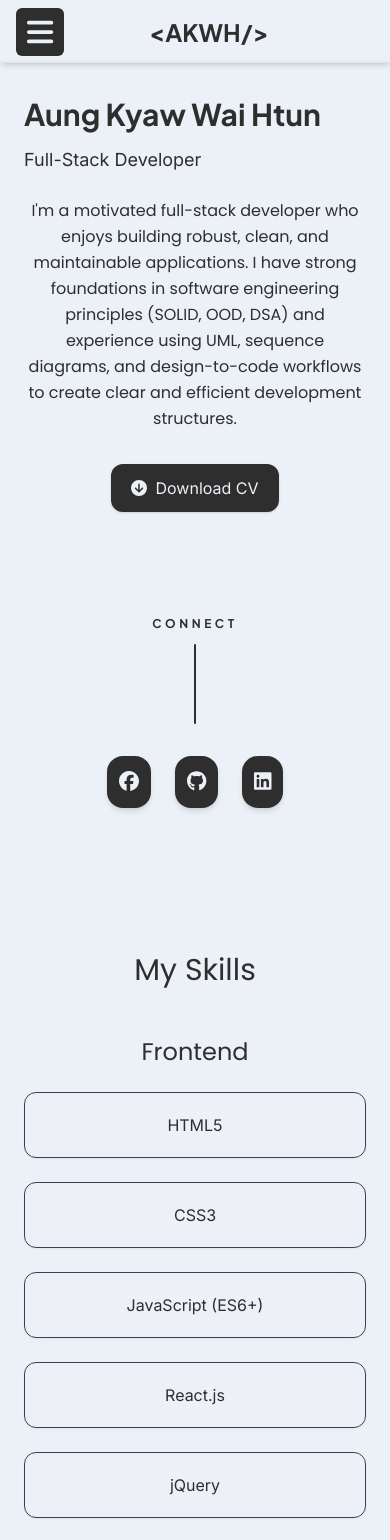
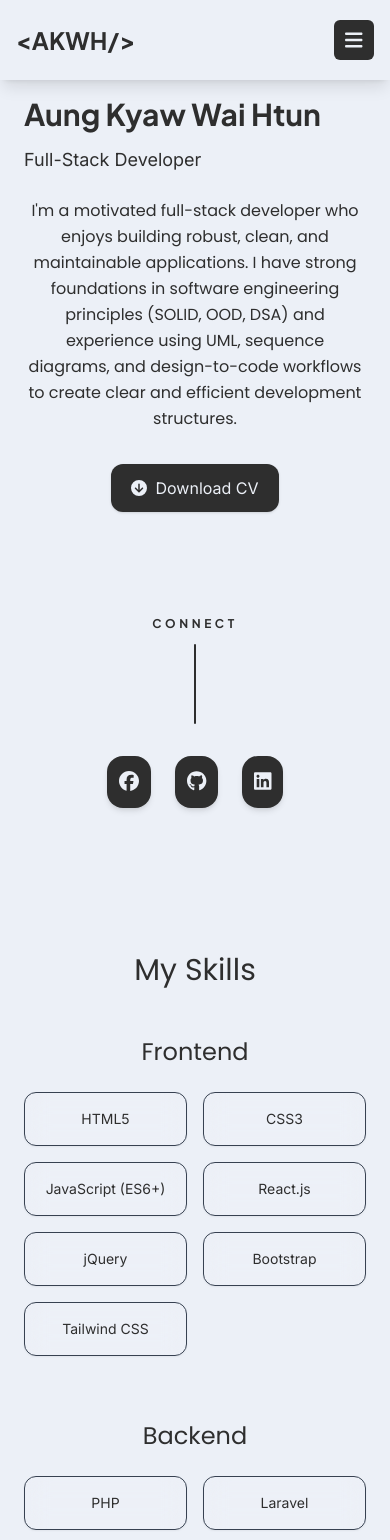
Before and after one commit to akwhtun/React-Portfolio, a React (Create React App) app: page / in a window 390 px wide. Shown: the top 1540 px of the page. Built offline with nearby package versions, Linux system fonts and the light colour scheme.

Commit message:
update cv

```diff
--- a/src/components/Navbar.jsx
+++ b/src/components/Navbar.jsx
@@ -1,49 +1,46 @@
 import React, { useState } from "react";
 import { Link } from "react-scroll";
 import { FontAwesomeIcon } from "@fortawesome/react-fontawesome";
-import { faBars } from "@fortawesome/free-solid-svg-icons";
+import { faBars, faTimes } from "@fortawesome/free-solid-svg-icons";
 
 export default function Navbar() {
-  const [mobileMenu, setMobileMenu] = useState(false);
+  const [mobileMenuOpen, setMobileMenuOpen] = useState(false);
 
   const handleMobileMenu = () => {
-    setMobileMenu((pre) => !pre);
+    setMobileMenuOpen((pre) => !pre);
   };
 
   const scrollToTop = () => {
     window.scrollTo({ top: 0, behavior: "smooth" });
+    // Close menu if it was open (for mobile interaction)
+    if (mobileMenuOpen) {
+      setMobileMenuOpen(false);
+    }
   };
 
-  const offsetValue = -63;
+  // Adjusted offset to match the 80px height
+  const offsetValue = -80;
 
   return (
     <nav
-      className="bg-color text-color border-b-2 fixed top-0 left-0 w-full shadow-md"
-      style={{ zIndex: 10000, height: "63px" }}
+      // ADDED: shadow-lg class to reintroduce the shadow below the navbar
+      className="bg-color text-color fixed top-0 left-0 w-full shadow-lg transition-all duration-300"
+      style={{ zIndex: 10000, height: "80px" }}
     >
-      <div className="mx-auto max-w-7xl px-4 sm:px-6 lg:px-8">
-        <div className="flex h-16 items-center justify-between">
-          {/* MOBILE MENU BUTTON */}
-          <div className="flex sm:hidden">
-            <button
-              type="button"
-              onClick={handleMobileMenu}
-              className="px-4 py-3 w-12 h-12  flex items-center justify-center rounded-md rev-bg-color rev-text-color hover:bg-gray-900 transition focus:ring-2 focus:ring-inset"
-            >
-              <FontAwesomeIcon icon={faBars} className="text-3xl" />
-            </button>
-          </div>
+      <div className="mx-auto max-w-7xl px-4 sm:px-6 lg:px-8 h-[80px]">
+        {/* Main Flex container now uses h-full to fit the 80px parent height */}
+        <div className="flex h-full items-center justify-between">
 
-          {/* LOGO */}
+          {/* LOGO - Always on the left */}
           <div
-            className="flex flex-1 justify-center sm:justify-start pr-5 text-color plus-jakarta-sans font-semibold text-2xl cursor-pointer"
+            className="flex flex-none justify-start text-color plus-jakarta-sans font-semibold text-2xl cursor-pointer transition duration-300 hover:opacity-80"
             onClick={scrollToTop}
           >
             <span>&lt;AKWH/&gt;</span>
           </div>
 
-          {/* DESKTOP MENU */}
-          <div className="hidden sm:flex space-x-4 text-color bg-color plus-jakarta-sans">
+          {/* DESKTOP MENU - Hidden on Mobile */}
+          <div className="hidden sm:flex space-x-2 lg:space-x-4 text-color bg-color plus-jakarta-sans">
             {[
               { to: "home", label: "Home" },
               { to: "skills", label: "Skills" },
@@ -57,18 +54,38 @@ export default function Navbar() {
                 smooth={true}
                 duration={500}
                 offset={offsetValue}
-                className="cursor-pointer rounded-md px-5 py-3  text-medium font-medium hover:bg-gray-900 hover:text-gray-200 transition"
+                className="cursor-pointer rounded-md px-3 lg:px-5 py-2 text-medium font-medium hover:bg-gray-900 hover:text-gray-200 transition-colors duration-200"
               >
                 {item.label}
               </Link>
             ))}
           </div>
+
+          {/* MOBILE MENU BUTTON - Always on the right on mobile */}
+          <div className="flex sm:hidden">
+            <button
+              type="button"
+              onClick={handleMobileMenu}
+              className="w-10 h-10 flex items-center justify-center rounded-md rev-bg-color rev-text-color hover:bg-gray-900 transition-all duration-300"
+              aria-expanded={mobileMenuOpen}
+            >
+              <FontAwesomeIcon
+                icon={mobileMenuOpen ? faTimes : faBars}
+                className={`text-xl transition-transform duration-300 ${mobileMenuOpen ? 'rotate-90' : 'rotate-0'}`}
+              />
+            </button>
+          </div>
+
         </div>
       </div>
 
-      {/* MOBILE DROPDOWN MENU */}
-      <div className={`sm:hidden plus-jakarta-sans transition-all duration-300 ${mobileMenu ? "max-h-60" : "max-h-0 overflow-hidden"}`}>
-        <div className="space-y-1 px-4 pb-3 pt-2 bg-color text-color shadow-md">
+      {/* MOBILE DROPDOWN MENU with ANIMATION */}
+      <div
+        className={`sm:hidden plus-jakarta-sans absolute w-full top-[80px] left-0 transform origin-top transition-all duration-300 ease-in-out overflow-hidden ${
+          mobileMenuOpen ? "max-h-96 opacity-100" : "max-h-0 opacity-0 pointer-events-none"
+        }`}
+      >
+        <div className="space-y-1 px-4 pb-3 pt-2 bg-color text-color shadow-xl">
           {[
             { to: "home", label: "Home" },
             { to: "skills", label: "Skills" },
@@ -82,8 +99,8 @@ export default function Navbar() {
               smooth={true}
               duration={500}
               offset={offsetValue}
-              onClick={() => setMobileMenu(false)}
-              className="block cursor-pointer rounded-md px-3 py-3 text-base font-medium hover:bg-gray-900 hover:text-gray-200 transition"
+              onClick={() => setMobileMenuOpen(false)} // Close menu on click
+              className="block cursor-pointer rounded-md px-3 py-3 text-base font-medium hover:bg-gray-900 hover:text-gray-200 transition-colors duration-200"
             >
               {item.label}
             </Link>
--- a/src/components/SkillsList.jsx
+++ b/src/components/SkillsList.jsx
@@ -24,12 +24,14 @@ export default function Skills() {
   return (
     <section
       id="skills"
-      className="px-6 md:px-20 py-20 text-color bg-color w-full max-w-screen-xl mx-auto"
+      className="px-6 md:px-10 py-20 text-color bg-color w-full" // Removed max-w-screen-xl here
     >
       <h2 className="text-3xl sm:text-4xl font-extrabold poppins-regular text-center mb-12">
         My Skills
       </h2>
 
+      {/* NEW: Centering and Max Width Container for content */}
+      <div className="max-w-4xl mx-auto">
         {/* Loop categories */}
         {Object.entries(skills).map(([category, items], index) => (
           <div key={index} className="mb-16">
@@ -37,13 +39,14 @@ export default function Skills() {
               {category}
             </p>
 
-          {/* Responsive Skill Cards */}
-          <div className="grid grid-cols-1 sm:grid-cols-2 md:grid-cols-3 lg:grid-cols-4 gap-6">
+            {/* Enhanced Responsive Skill Cards */}
+            {/* Start at 2 columns on extra-small, 3 on medium, 4 on large */}
+            <div className="grid grid-cols-2 **md:grid-cols-3** **lg:grid-cols-4** gap-4 **sm:gap-6**">
               {items.map((skill, i) => (
                 <div
                   key={i}
-                className="p-5 border border-gray-700 rounded-xl inter font-semibold text-center shadow-sm
-                hover:shadow-xl hover:-translate-y-1 transition-all duration-300 bg-white/5 backdrop-blur-md"
+                  className="p-4 sm:p-5 border border-gray-700 rounded-xl inter font-semibold text-center shadow-sm
+                  hover:shadow-xl hover:-translate-y-1 transition-all duration-300 bg-white/5 backdrop-blur-md text-sm sm:text-base" // Added text sizing and padding adjustment
                 >
                   {skill}
                 </div>
@@ -51,6 +54,7 @@ export default function Skills() {
             </div>
           </div>
         ))}
+      </div> {/* End of Centering Container */}
     </section>
   );
 }
```
Also changed, not shown: 1 other file (tests, documents, lock files or other folders). Lines whose indentation alone changed are shown as unchanged.
